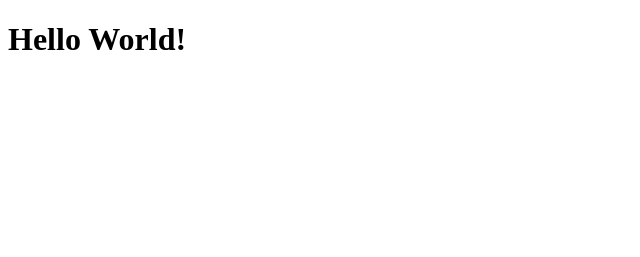
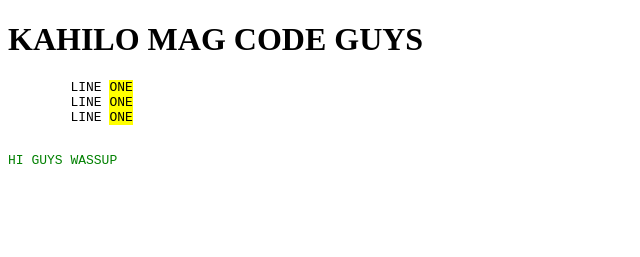
Before and after one commit to rjkahdusb/Test-Repo, a plain HTML site: page index.html in a window 1280 px wide. Shown: the whole page, without its empty margins (0-640 px from the left). Drawn offline with Linux system fonts and the light colour scheme.

Commit message:
Inline CSS and Typo Formatting Demo

```diff
--- a/index.html
+++ b/index.html
@@ -1,11 +1,18 @@
 <!DOCTYPE html>
 <html lang="en">
-<head>
-    <meta charset="UTF-8">
-    <meta name="viewport" content="width=device-width, initial-scale=1.0">
+  <head>
+    <meta charset="UTF-8" />
+    <meta name="viewport" content="width=device-width, initial-scale=1.0" />
     <title>Document</title>
-</head>
-<body>
-    <h1>Hello World!</h1>
-</body>
+  </head>
+  <body>
+    <h1>KAHILO MAG CODE GUYS</h1>
+    <pre>
+        LINE <mark>ONE</mark>
+        LINE <mark>ONE</mark>
+        LINE <mark>ONE</mark>
+        <p style="color:green;">HI GUYS WASSUP</p>
+        <p style="font-size:;"></p>
+    </pre>
+  </body>
 </html>
```
